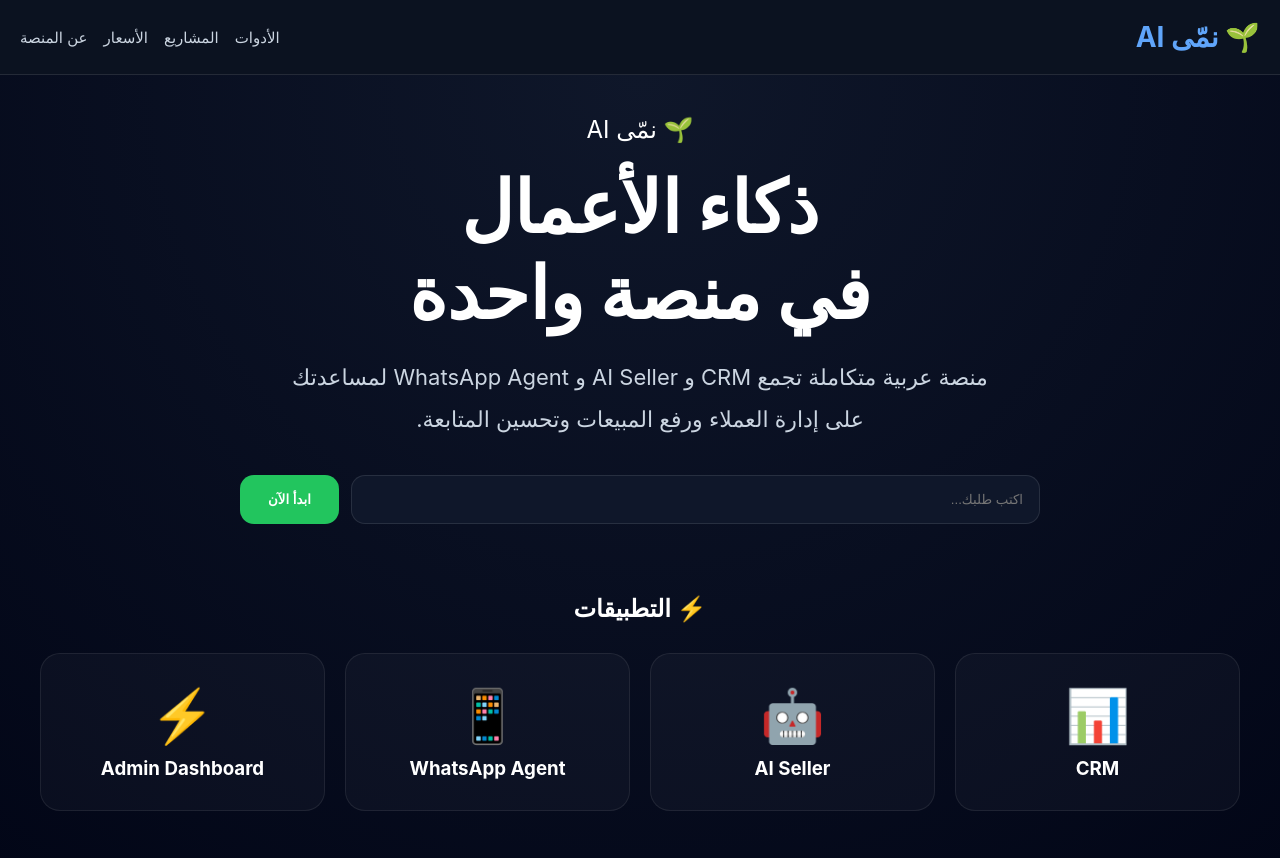
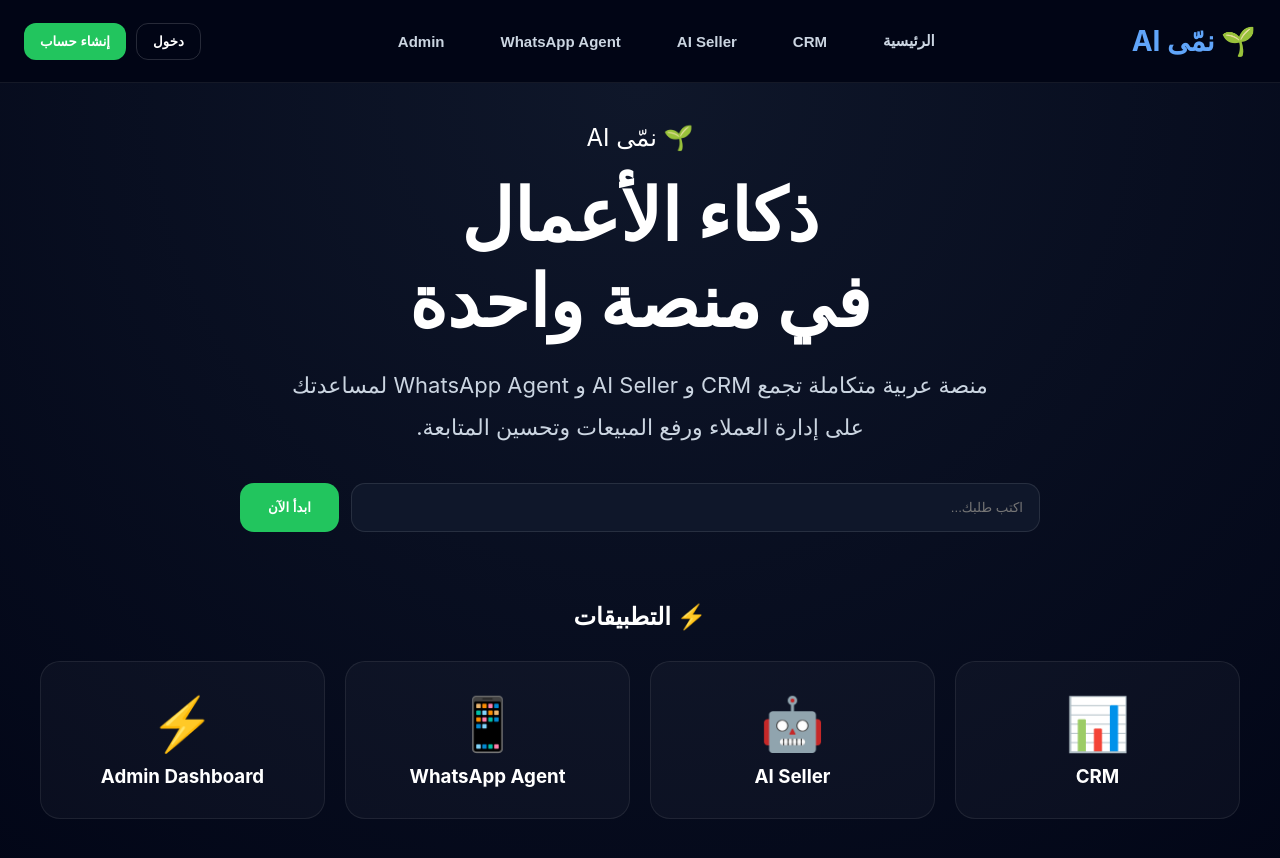
Before and after one commit to namma-ai-sa/namma-ai, a Next.js app: page / in a window 1280 px wide. Shown: the top 858 px of the page. Built offline with nearby package versions, Linux system fonts and the light colour scheme.

Commit message:
feat: Professional Navbar V1

```diff
--- a/components/Navbar.jsx
+++ b/components/Navbar.jsx
@@ -1,42 +1,132 @@
+"use client";
+
+import { useRouter } from "next/navigation";
+
 export default function Navbar() {
+
+  const router = useRouter();
+
   return (
     <nav
       style={{
-        display: "flex",
-        flexWrap: "wrap",
-        justifyContent: "space-between",
-        alignItems: "center",
-        gap: "15px",
-        padding: "20px",
-        background: "#0b1220",
-        borderBottom: "1px solid rgba(255,255,255,0.1)",
+        display:"flex",
+        justifyContent:"space-between",
+        alignItems:"center",
+        gap:"20px",
+        padding:"18px 24px",
+        background:"rgba(2,6,23,.9)",
+        backdropFilter:"blur(12px)",
+        borderBottom:
+          "1px solid rgba(255,255,255,.08)",
+        position:"sticky",
+        top:0,
+        zIndex:999
       }}
     >
-      <h2
+
+      <div
+        onClick={() => router.push("/")}
         style={{
-          margin: 0,
-          color: "#60a5fa",
-          fontSize: "28px",
+          cursor:"pointer",
+          color:"#60a5fa",
+          fontSize:"28px",
+          fontWeight:"bold"
         }}
       >
         🌱 نمّى AI
-      </h2>
+      </div>
 
       <div
         style={{
-          display: "flex",
-          flexWrap: "wrap",
-          justifyContent: "center",
-          gap: "16px",
-          color: "#cbd5e1",
-          fontSize: "15px",
+          display:"flex",
+          gap:"20px",
+          alignItems:"center",
+          flexWrap:"wrap"
         }}
       >
-        <span>الأدوات</span>
-        <span>المشاريع</span>
-        <span>الأسعار</span>
-        <span>عن المنصة</span>
+
+        <button
+          onClick={() => router.push("/")}
+          style={linkStyle}
+        >
+          الرئيسية
+        </button>
+
+        <button
+          onClick={() => router.push("/crm")}
+          style={linkStyle}
+        >
+          CRM
+        </button>
+
+        <button
+          onClick={() => router.push("/ai-seller")}
+          style={linkStyle}
+        >
+          AI Seller
+        </button>
+
+        <button
+          onClick={() => router.push("/whatsapp-agent")}
+          style={linkStyle}
+        >
+          WhatsApp Agent
+        </button>
+
+        <button
+          onClick={() => router.push("/admin")}
+          style={linkStyle}
+        >
+          Admin
+        </button>
+
       </div>
+
+      <div
+        style={{
+          display:"flex",
+          gap:"10px"
+        }}
+      >
+
+        <button
+          style={{
+            padding:"10px 16px",
+            borderRadius:"12px",
+            border:
+              "1px solid rgba(255,255,255,.15)",
+            background:"transparent",
+            color:"white",
+            cursor:"pointer"
+          }}
+        >
+          دخول
+        </button>
+
+        <button
+          style={{
+            padding:"10px 16px",
+            borderRadius:"12px",
+            border:"none",
+            background:"#22c55e",
+            color:"white",
+            fontWeight:"bold",
+            cursor:"pointer"
+          }}
+        >
+          إنشاء حساب
+        </button>
+
+      </div>
+
     </nav>
   );
 }
+
+const linkStyle = {
+  background:"transparent",
+  border:"none",
+  color:"#cbd5e1",
+  cursor:"pointer",
+  fontSize:"15px"
+};
```
